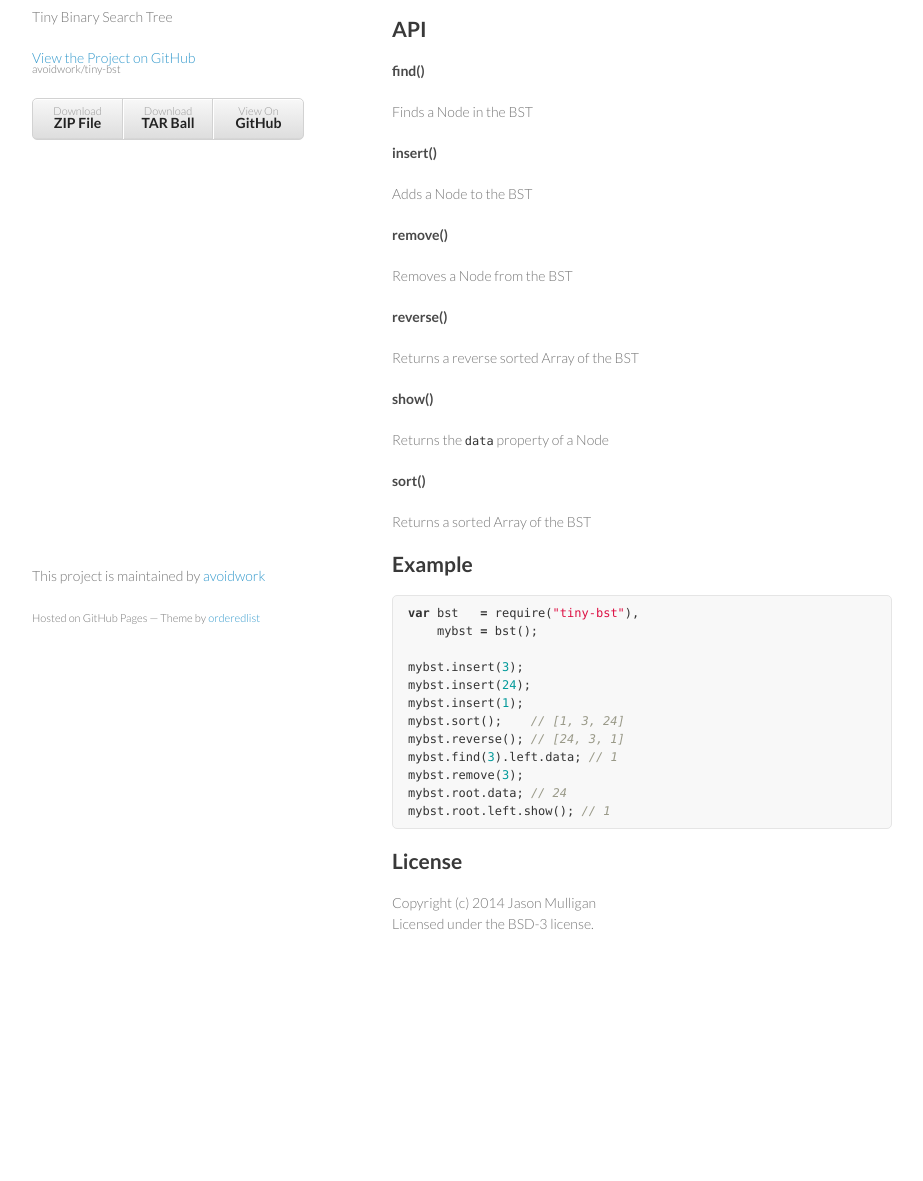
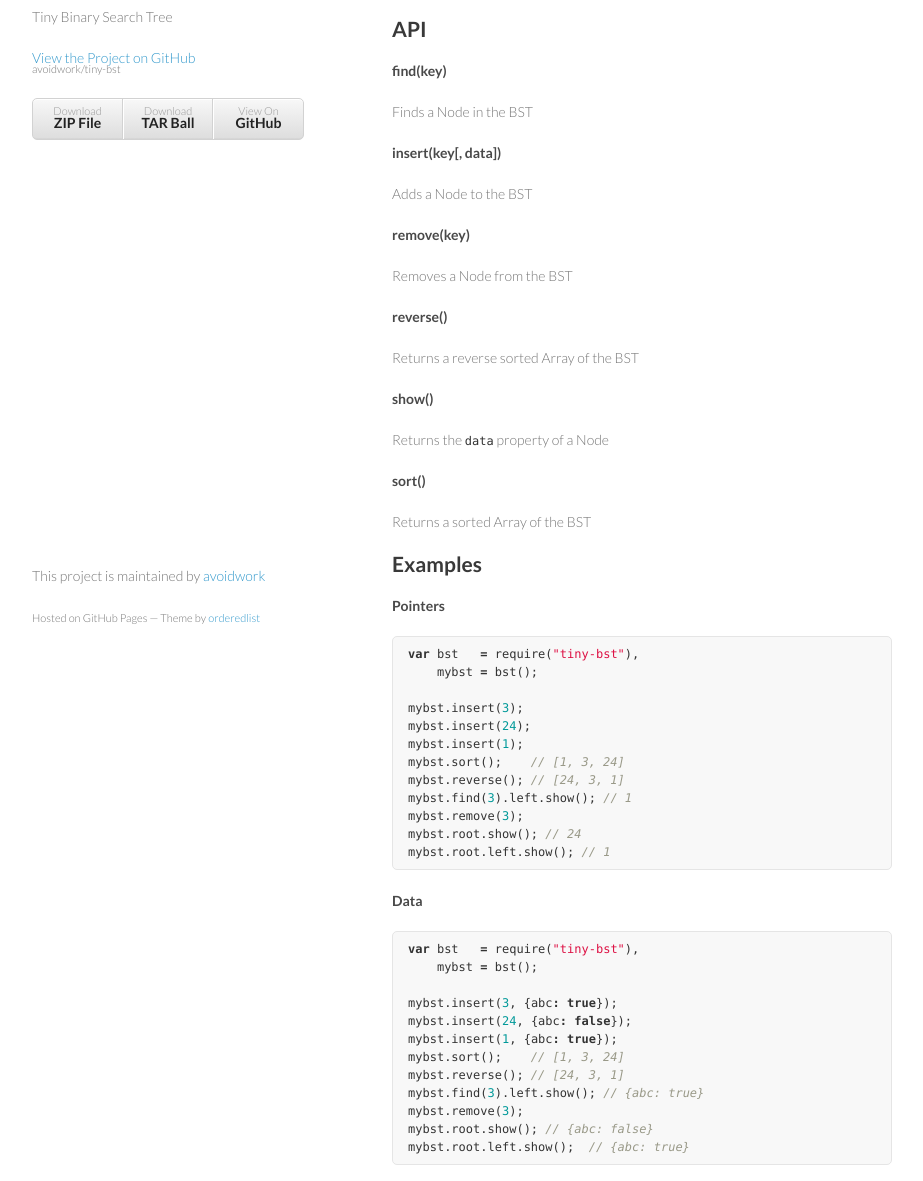
Before and after one commit to avoidwork/tiny-bst, a plain HTML site: page index.html in a window 1280 px wide. Shown: the part 103-1284 px from the top of the page, without its empty margins (178-1101 px from the left). Before the commit the page ends 1107 px from the top, so only its background shows below. Drawn offline with Linux system fonts and the light colour scheme.

Commit message:
Create gh-pages branch via GitHub

```diff
--- a/index.html
+++ b/index.html
@@ -34,17 +34,17 @@
 <a name="api" class="anchor" href="#api"><span class="octicon octicon-link"></span></a>API</h2>
 
 <h4>
-<a name="find" class="anchor" href="#find"><span class="octicon octicon-link"></span></a>find()</h4>
+<a name="findkey" class="anchor" href="#findkey"><span class="octicon octicon-link"></span></a>find(key)</h4>
 
 <p>Finds a Node in the BST</p>
 
 <h4>
-<a name="insert" class="anchor" href="#insert"><span class="octicon octicon-link"></span></a>insert()</h4>
+<a name="insertkey-data" class="anchor" href="#insertkey-data"><span class="octicon octicon-link"></span></a>insert(key[, data])</h4>
 
 <p>Adds a Node to the BST</p>
 
 <h4>
-<a name="remove" class="anchor" href="#remove"><span class="octicon octicon-link"></span></a>remove()</h4>
+<a name="removekey" class="anchor" href="#removekey"><span class="octicon octicon-link"></span></a>remove(key)</h4>
 
 <p>Removes a Node from the BST</p>
 
@@ -64,7 +64,10 @@
 <p>Returns a sorted Array of the BST</p>
 
 <h2>
-<a name="example" class="anchor" href="#example"><span class="octicon octicon-link"></span></a>Example</h2>
+<a name="examples" class="anchor" href="#examples"><span class="octicon octicon-link"></span></a>Examples</h2>
+
+<h4>
+<a name="pointers" class="anchor" href="#pointers"><span class="octicon octicon-link"></span></a>Pointers</h4>
 
 <div class="highlight highlight-javascript"><pre><span class="kd">var</span> <span class="nx">bst</span>   <span class="o">=</span> <span class="nx">require</span><span class="p">(</span><span class="s2">"tiny-bst"</span><span class="p">),</span>
     <span class="nx">mybst</span> <span class="o">=</span> <span class="nx">bst</span><span class="p">();</span>
@@ -74,10 +77,27 @@
 <span class="nx">mybst</span><span class="p">.</span><span class="nx">insert</span><span class="p">(</span><span class="mi">1</span><span class="p">);</span>
 <span class="nx">mybst</span><span class="p">.</span><span class="nx">sort</span><span class="p">();</span>    <span class="c1">// [1, 3, 24]</span>
 <span class="nx">mybst</span><span class="p">.</span><span class="nx">reverse</span><span class="p">();</span> <span class="c1">// [24, 3, 1]</span>
-<span class="nx">mybst</span><span class="p">.</span><span class="nx">find</span><span class="p">(</span><span class="mi">3</span><span class="p">).</span><span class="nx">left</span><span class="p">.</span><span class="nx">data</span><span class="p">;</span> <span class="c1">// 1</span>
+<span class="nx">mybst</span><span class="p">.</span><span class="nx">find</span><span class="p">(</span><span class="mi">3</span><span class="p">).</span><span class="nx">left</span><span class="p">.</span><span class="nx">show</span><span class="p">();</span> <span class="c1">// 1</span>
 <span class="nx">mybst</span><span class="p">.</span><span class="nx">remove</span><span class="p">(</span><span class="mi">3</span><span class="p">);</span>
-<span class="nx">mybst</span><span class="p">.</span><span class="nx">root</span><span class="p">.</span><span class="nx">data</span><span class="p">;</span> <span class="c1">// 24</span>
+<span class="nx">mybst</span><span class="p">.</span><span class="nx">root</span><span class="p">.</span><span class="nx">show</span><span class="p">();</span> <span class="c1">// 24</span>
 <span class="nx">mybst</span><span class="p">.</span><span class="nx">root</span><span class="p">.</span><span class="nx">left</span><span class="p">.</span><span class="nx">show</span><span class="p">();</span> <span class="c1">// 1</span>
+</pre></div>
+
+<h4>
+<a name="data" class="anchor" href="#data"><span class="octicon octicon-link"></span></a>Data</h4>
+
+<div class="highlight highlight-javascript"><pre><span class="kd">var</span> <span class="nx">bst</span>   <span class="o">=</span> <span class="nx">require</span><span class="p">(</span><span class="s2">"tiny-bst"</span><span class="p">),</span>
+    <span class="nx">mybst</span> <span class="o">=</span> <span class="nx">bst</span><span class="p">();</span>
+
+<span class="nx">mybst</span><span class="p">.</span><span class="nx">insert</span><span class="p">(</span><span class="mi">3</span><span class="p">,</span> <span class="p">{</span><span class="nx">abc</span><span class="o">:</span> <span class="kc">true</span><span class="p">});</span>
+<span class="nx">mybst</span><span class="p">.</span><span class="nx">insert</span><span class="p">(</span><span class="mi">24</span><span class="p">,</span> <span class="p">{</span><span class="nx">abc</span><span class="o">:</span> <span class="kc">false</span><span class="p">});</span>
+<span class="nx">mybst</span><span class="p">.</span><span class="nx">insert</span><span class="p">(</span><span class="mi">1</span><span class="p">,</span> <span class="p">{</span><span class="nx">abc</span><span class="o">:</span> <span class="kc">true</span><span class="p">});</span>
+<span class="nx">mybst</span><span class="p">.</span><span class="nx">sort</span><span class="p">();</span>    <span class="c1">// [1, 3, 24]</span>
+<span class="nx">mybst</span><span class="p">.</span><span class="nx">reverse</span><span class="p">();</span> <span class="c1">// [24, 3, 1]</span>
+<span class="nx">mybst</span><span class="p">.</span><span class="nx">find</span><span class="p">(</span><span class="mi">3</span><span class="p">).</span><span class="nx">left</span><span class="p">.</span><span class="nx">show</span><span class="p">();</span> <span class="c1">// {abc: true}</span>
+<span class="nx">mybst</span><span class="p">.</span><span class="nx">remove</span><span class="p">(</span><span class="mi">3</span><span class="p">);</span>
+<span class="nx">mybst</span><span class="p">.</span><span class="nx">root</span><span class="p">.</span><span class="nx">show</span><span class="p">();</span> <span class="c1">// {abc: false}</span>
+<span class="nx">mybst</span><span class="p">.</span><span class="nx">root</span><span class="p">.</span><span class="nx">left</span><span class="p">.</span><span class="nx">show</span><span class="p">();</span>  <span class="c1">// {abc: true}</span>
 </pre></div>
 
 <h2>
```
Also changed, not shown: params.json (+1 -1 lines).
